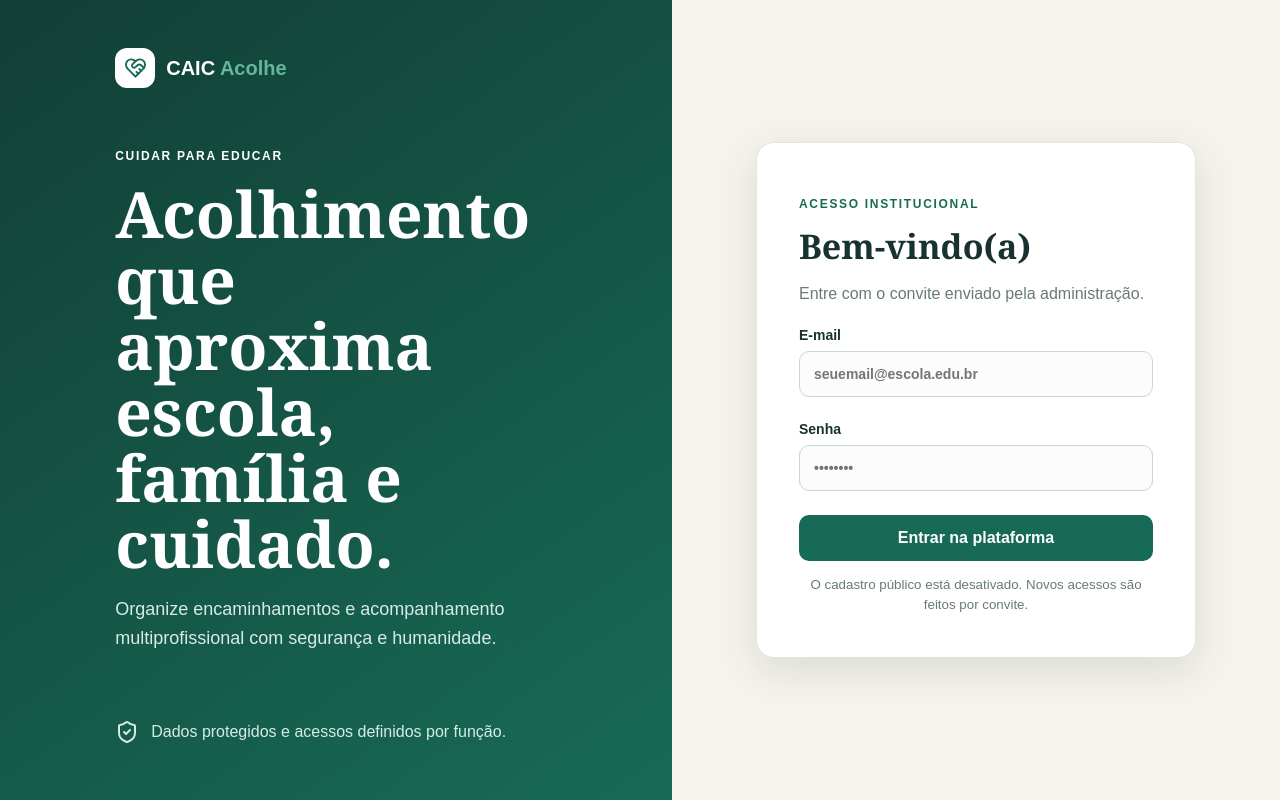
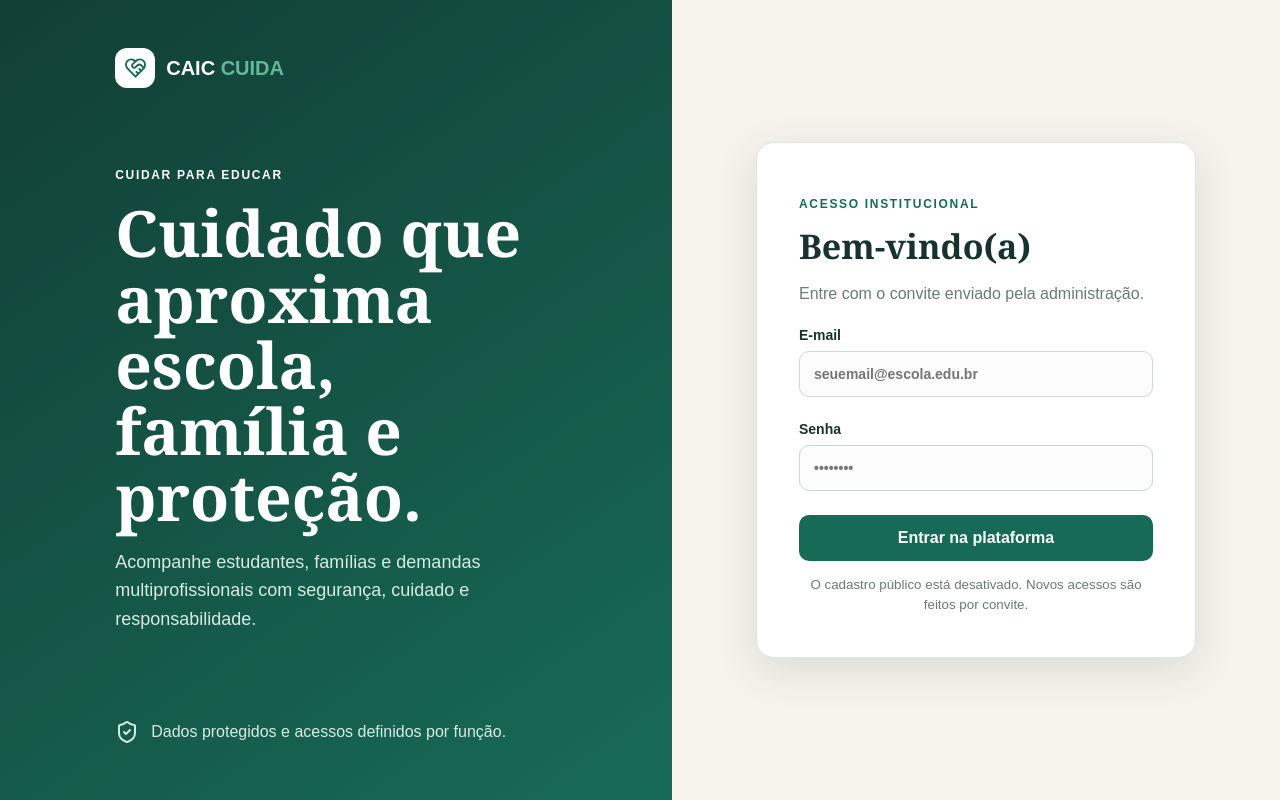
Before and after one commit to idealizando-brasil/caic-acolhe, a Next.js app: page /login in a window 1280 px wide. Built offline with nearby package versions, Linux system fonts and the light colour scheme; no server answers.

Commit message:
Atualizar tela de acesso para CAIC CUIDA

```diff
--- a/app/login/page.tsx
+++ b/app/login/page.tsx
@@ -100,8 +100,8 @@ export default function Login(){
 
  return <main className="login-shell">
   <section className="brand-panel">
-   <div className="brand"><span className="brand-mark"><HeartHandshake/></span><span>CAIC <b>Acolhe</b></span></div>
-   <div><p className="eyebrow">CUIDAR PARA EDUCAR</p><h1>Acolhimento que aproxima escola, família e cuidado.</h1><p className="lead">Organize encaminhamentos e acompanhamento multiprofissional com segurança e humanidade.</p></div>
+   <div className="brand"><span className="brand-mark"><HeartHandshake/></span><span>CAIC <b>CUIDA</b></span></div>
+   <div><p className="eyebrow">CUIDAR PARA EDUCAR</p><h1>Cuidado que aproxima escola, família e proteção.</h1><p className="lead">Acompanhe estudantes, famílias e demandas multiprofissionais com segurança, cuidado e responsabilidade.</p></div>
    <div className="security-note"><ShieldCheck/><span>Dados protegidos e acessos definidos por função.</span></div>
   </section>
   <section className="login-panel">
```
